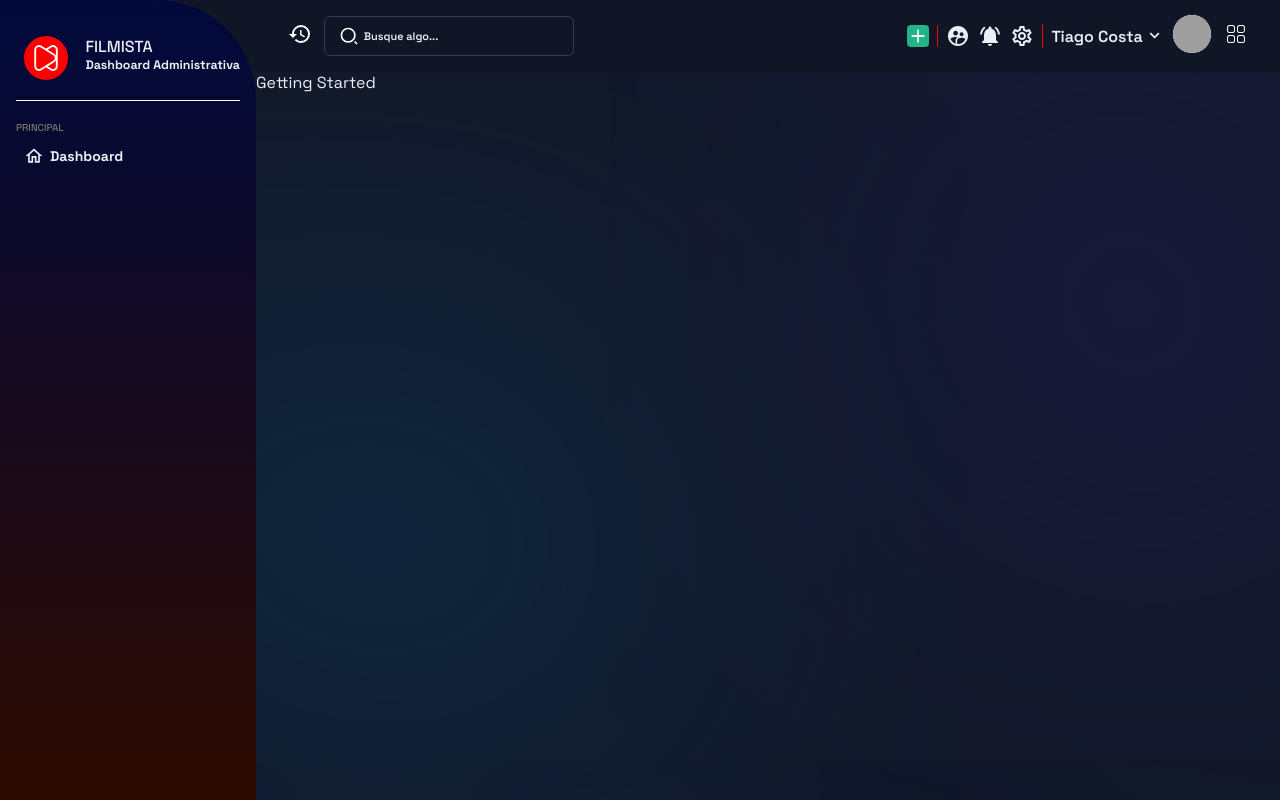
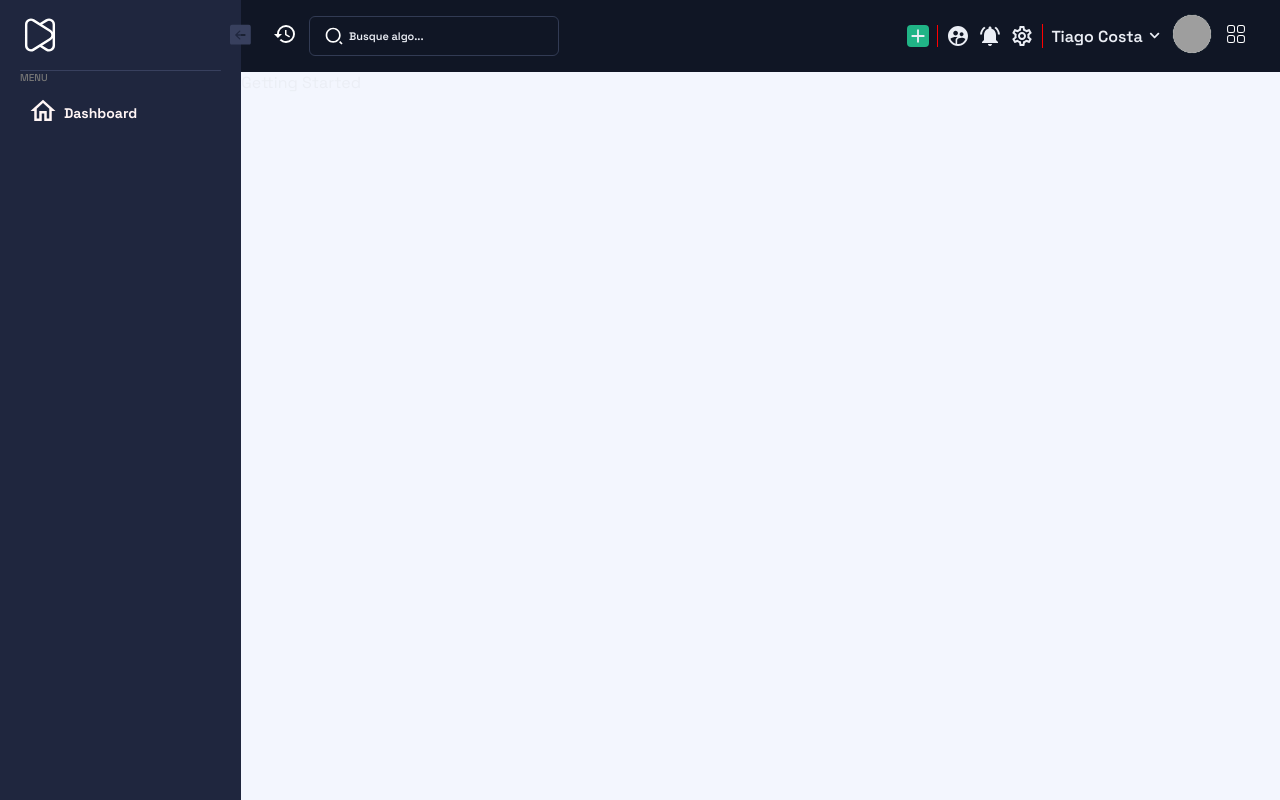
Before and after one commit to kostiago/filmista, a Next.js app in the folder client-web/: page /dashboard/home/getting-started in a window 1280 px wide. Built offline with nearby package versions, Linux system fonts and the light colour scheme; grey boxes are pictures that could not be loaded.

Commit message:
refactor: refactoring the sidebar with new features

```diff
--- a/client-web/src/app/(back-office)/layout.tsx
+++ b/client-web/src/app/(back-office)/layout.tsx
@@ -1,5 +1,5 @@
 import { poppins } from "@/utils/font";
-import "../../styles/globals.scss";
+import "../../styles/back-office/officeGlobals.scss";
 import styles from "../../styles/back-office/styles.module.scss";
 import Header from "@/components/back-office/Dashboard/Header/Header";
 import Sidebar from "@/components/back-office/Dashboard/Sidebar/Sidebar";
--- a/client-web/src/components/back-office/Dashboard/Sidebar/Sidebar.tsx
+++ b/client-web/src/components/back-office/Dashboard/Sidebar/Sidebar.tsx
@@ -1,37 +1,46 @@
+"use client";
 import Image from "next/image";
 import styles from "./sidebar.module.scss";
 import Logo from "/public/images/placeholder.svg";
 import Link from "next/link";
+import { BsArrowRightSquareFill, BsArrowLeftSquareFill } from "react-icons/bs";
 import { MdOutlineHome } from "react-icons/md";
+import { useState } from "react";
 
 const Sidebar = () => {
+  const [inactive, setInactive] = useState(false);
+
   return (
-    <div className={styles.container}>
-      <div className={styles.sidebar}>
-        <div className={styles.head}>
-          <div className={styles.userImg}>
-            <Image src={Logo} width={30} height={30} alt="Filmista logo" />
+    <div className={`${styles.sidebar} ${inactive ? styles.inactive : ""}`}>
+      <div className={styles.topSection}>
+        <div className={styles.logo}>
+          <Image src={Logo} width={40} height={40} alt="Filmista logo" />
         </div>
 
-          <div className={styles.userDetails}>
-            <p className={styles.title}>Filmista</p>
-            <p className={styles.description}>Dashboard Administrativa</p>
+        <div
+          className={styles.toggleMenuBtn}
+          onClick={() => setInactive(!inactive)}
+        >
+          {inactive ? <BsArrowRightSquareFill /> : <BsArrowLeftSquareFill />}
         </div>
       </div>
 
-        <div className={styles.nav}>
+      <div className={styles.divider}></div>
+
       <div className={styles.menu}>
-            <p className={styles.title}>Principal</p>
+        <p className={styles.title}>Menu</p>
 
+        <div className={styles.mainMenu}>
           <ul>
-              <li className={styles.active}>
+            <li className={styles.menuItem}>
               <Link href={"/dashboard"}>
+                <div className={styles.menuIcon}>
                   <MdOutlineHome />
-                  <span>Dashboard</span>
+                </div>
+                Dashboard
               </Link>
             </li>
           </ul>
-          </div>
         </div>
       </div>
     </div>
--- a/client-web/src/components/back-office/Dashboard/Sidebar/sidebar.module.scss
+++ b/client-web/src/components/back-office/Dashboard/Sidebar/sidebar.module.scss
@@ -1,54 +1,38 @@
-.container {
-  background: #101625;
+.sidebar {
+  width: 18rem;
+  height: 100vh;
+  background: #1f263e;
+  padding: 15px 20px;
+  transition: width 0.2s ease-in;
+
+  .topSection {
+    position: relative;
+
+    .logo {
+      display: inline-block;
     }
-.sidebar {
-  width: 16rem;
-  height: 100vh;
-  display: flex;
-  flex-direction: column;
-  gap: 20px;
 
-  background: linear-gradient(to bottom, #00093c, #2d0b00);
+    .toggleMenuBtn {
+      font-size: 1.3rem;
+      color: #38405e;
+      position: absolute;
+      top: 50%;
+      right: -30px;
+      transform: translateY(-50%);
 
-  border-top-right-radius: 100px;
-  background-size: cover;
-  padding: 1rem;
-
-  .head {
-    display: flex;
-    gap: 10px;
-    padding-top: 20px;
-    padding-bottom: 20px;
-    border-bottom: 1px solid #f6f6f6;
-
-    .userImg {
-      width: 44px;
-      height: 44px;
-      border-radius: 50%;
-      background: red;
-
-      position: relative;
-      display: flex;
-      align-items: center;
-      justify-content: center;
-      margin: auto;
-
-      img {
-        width: 100%;
+      &:hover {
+        cursor: pointer;
+        color: red;
       }
     }
-    .userDetails {
-      .title {
-        font-size: 1rem;
-        font-weight: 500;
-        text-transform: uppercase;
   }
 
-      .description {
-        font-size: 0.775rem;
-        font-weight: bold;
-      }
-    }
+  .divider {
+    width: 100%;
+    height: 1px;
+    border-radius: 1px;
+    background: #38405e;
+    margin-top: 10px;
   }
 
   .menu {
@@ -59,15 +43,16 @@
       text-transform: uppercase;
     }
 
-    ul li {
-      margin-bottom: 5px;
-      list-style: none;
-      border-radius: 8px;
-      transition: all 0.3s;
+    .mainMenu {
+      .menuItem {
+        color: #fff5f5;
+        text-decoration: none;
+        font-size: 0.975rem;
+        display: block;
+        font-weight: 600;
 
         svg {
-        width: 20px;
-        height: 20px;
+          font-size: 30px;
         }
 
         a {
@@ -80,10 +65,17 @@
           text-decoration: none;
           padding: 12px 8px;
         }
+      }
+    }
+  }
 
-      &:hover {
-        color: #000;
-        background-color: #f6f6f6;
+  .inactive {
+    width: 5rem;
+
+    .topSection {
+      .toggleMenuBtn {
+        right: -30px;
+        color: wheat;
       }
     }
   }
--- /dev/null
+++ b/client-web/src/styles/back-office/officeGlobals.scss
@@ -0,0 +1,40 @@
+:root {
+  --bg: #f3f6fe;
+  --bgSoft: #1f263e;
+  --text: #ebeef5;
+  --textSoft: #a8aebf;
+  --textSoftOut: #444444;
+}
+
+* {
+  margin: 0;
+  padding: 0;
+  box-sizing: border-box;
+}
+
+body {
+  background-color: var(--bg);
+  color: var(--text);
+
+  background-size: cover;
+}
+
+body,
+input,
+textarea,
+select,
+button {
+  font-family: inherit;
+  text-decoration: none;
+}
+
+button {
+  cursor: pointer;
+  background: transparent;
+  border: none;
+}
+
+a {
+  color: inherit;
+  text-decoration: none;
+}
```
Lines whose indentation alone changed are shown as unchanged.
